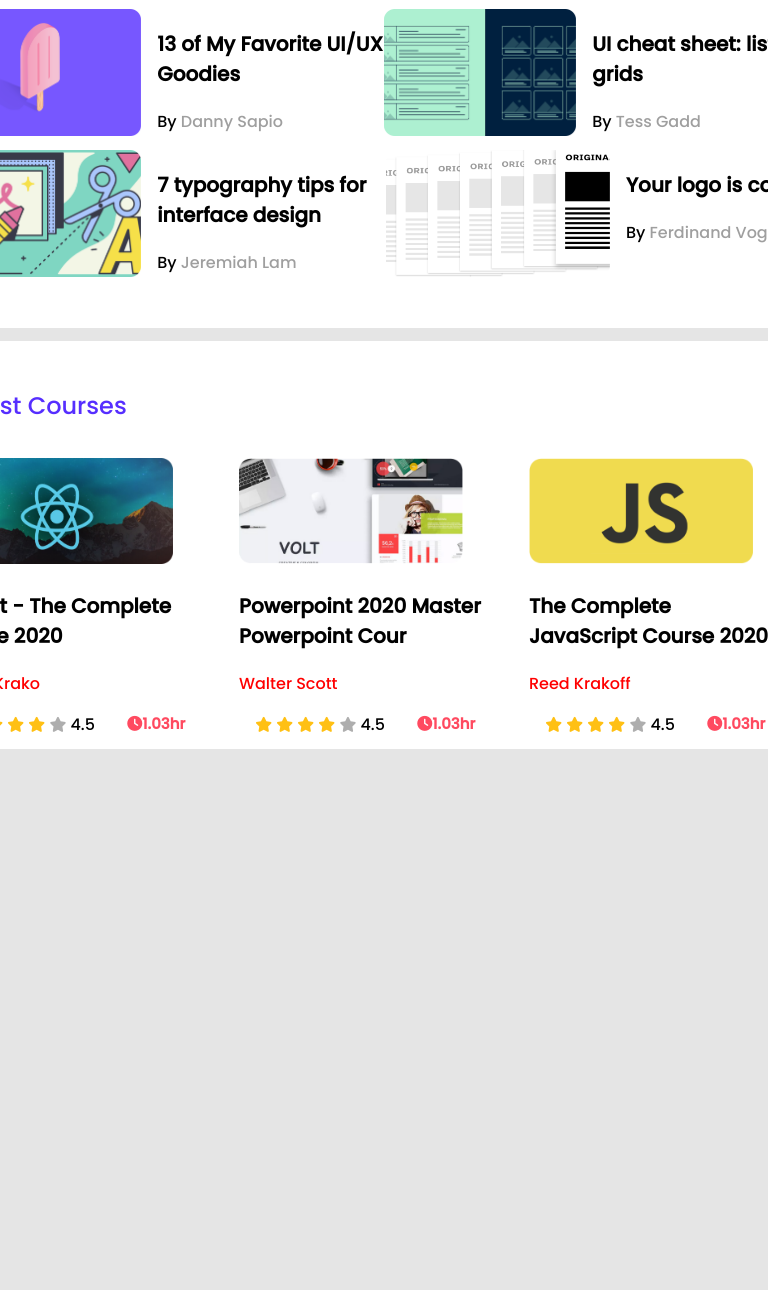
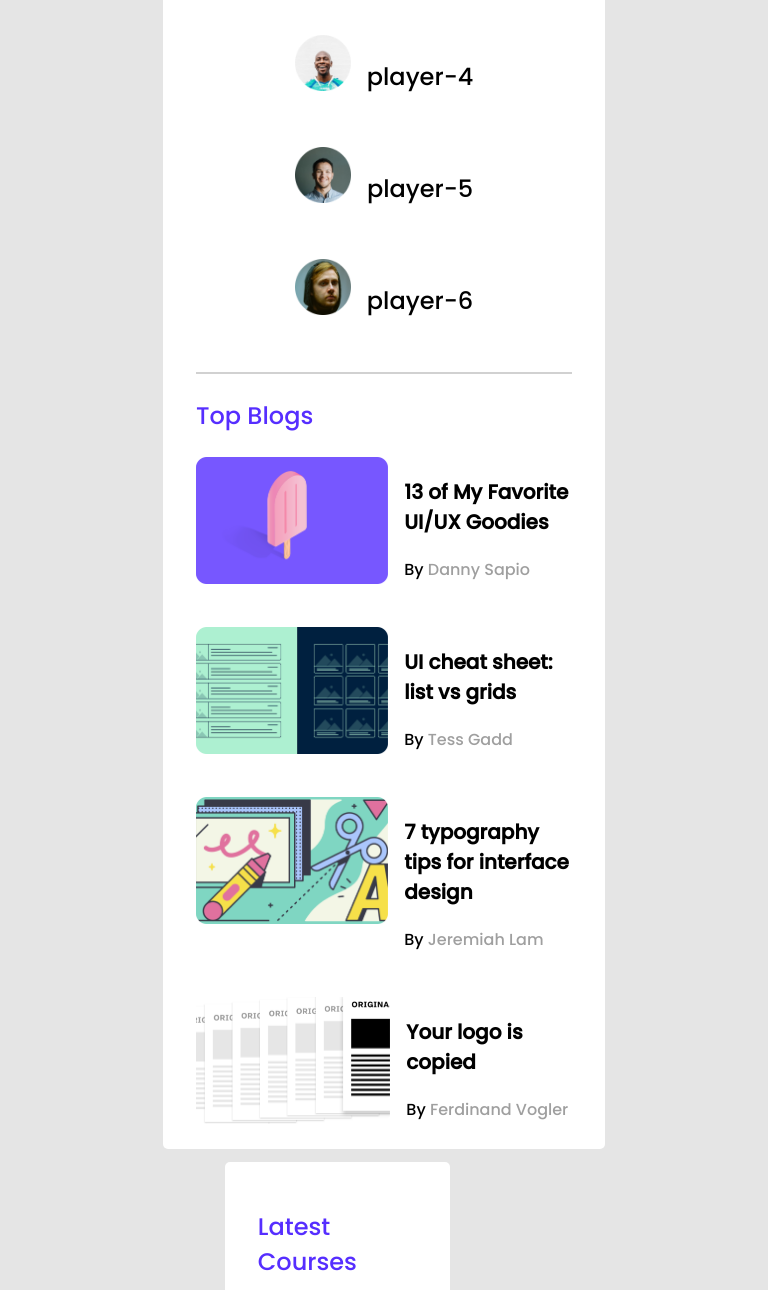
Before and after one commit to Evan-CSE/LeaderBoard, a plain HTML site: page index.html in a window 768 px wide. Shown: the part 555-1845 px from the top of the page. Before the commit the page ends 1312 px from the top, so only its background shows below. Drawn offline with Linux system fonts and the light colour scheme.

Commit message:
Updated to responsive using media query

```diff
--- a/style.css
+++ b/style.css
@@ -9,6 +9,8 @@
     font-family: poppins;
     background-color: #E5E5E5;
     font-weight: 500;
+    top:0;
+    left: 0;
 }
 
 
@@ -200,3 +202,40 @@
     font-size:15px;
     font-weight: 600;
 }
+
+
+
+/* Media Queries  */
+
+
+
+@media  screen and (max-width:999px) and (min-width:600px) {
+      .top-player{
+        width: 50%;
+        height: 1500px;
+        top:130px;
+        left:285px;
+        border-radius: 5px;
+        background-color: #FFFFFF;
+        padding:33px 33px;
+    }
+     .players,.blogs,.courses{
+        display: grid;
+        grid-template-columns: repeat(1,1fr);
+        grid-row-gap: 29px;
+
+    }
+
+    .last{
+        width: 50%;
+        height: 1000px;
+        left: 285px;
+        top: 830px;
+        background: #FFFFFF;
+        border-radius: 5px;
+        margin-top:13px;
+        padding:23px 33px;
+    }
+
+
+}
```
